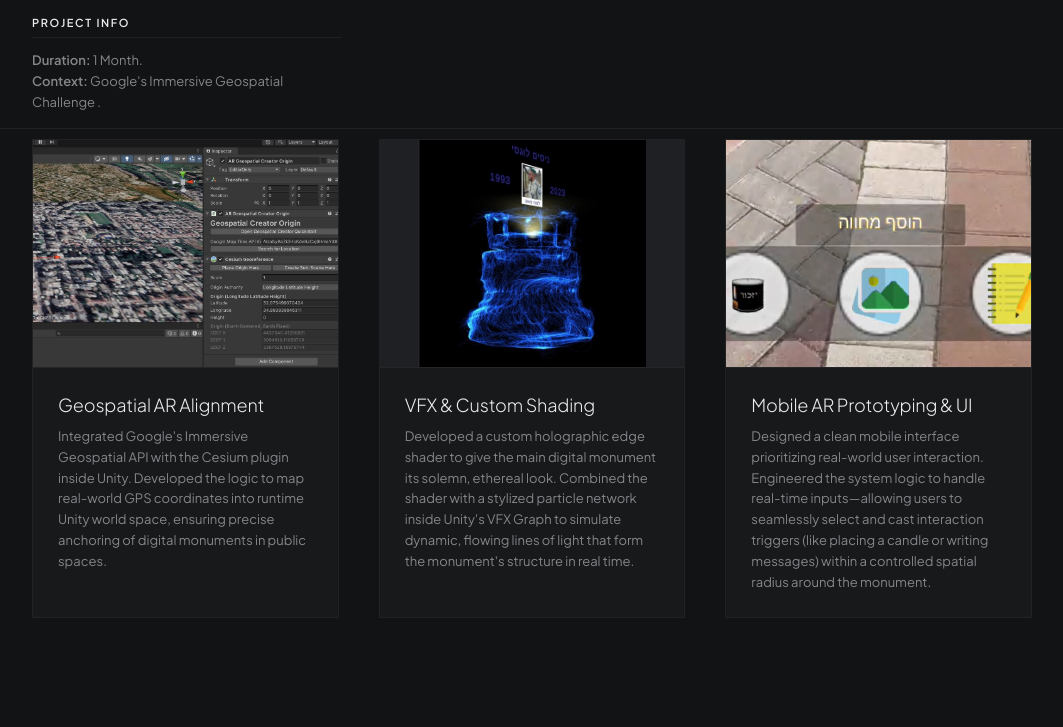
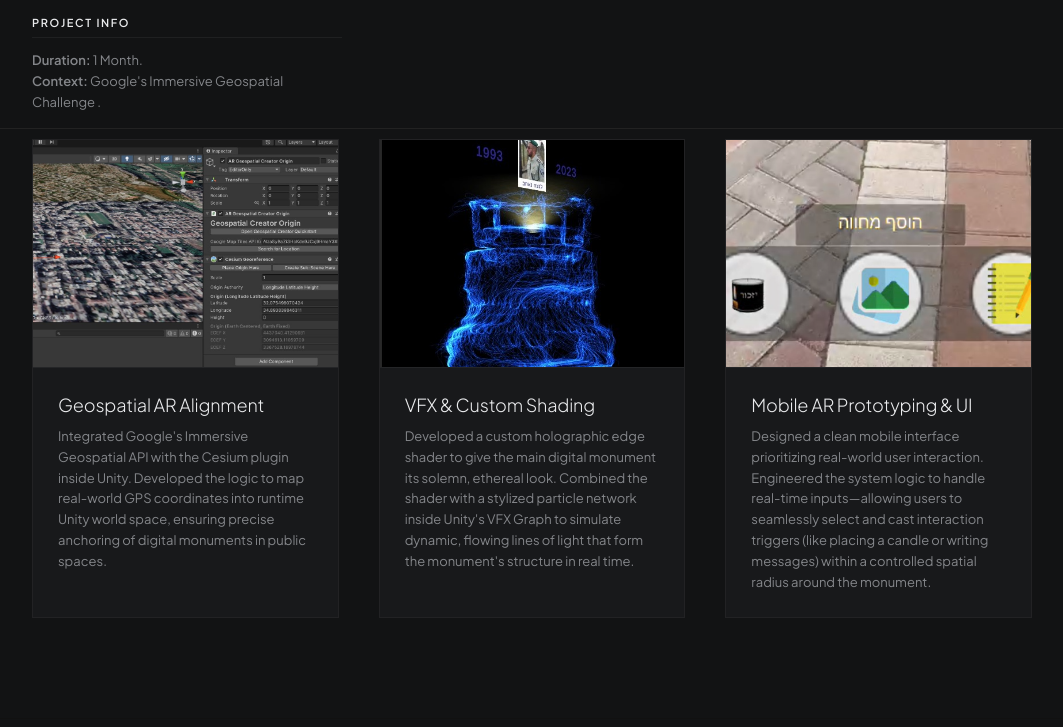
Before and after one commit to Shakedregev98/SRexperience-portfolio, a plain HTML site: page project-memoriar.html in a window 1280 px wide. Shown: the part 1276-2003 px from the top of the page, without its empty margins (108-1171 px from the left). Drawn offline with Linux system fonts and the light colour scheme.

Commit message:
Update project-memoriar.html

```diff
--- a/project-memoriar.html
+++ b/project-memoriar.html
@@ -82,7 +82,7 @@
 
         <div class="breakdown-card">
             <div class="breakdown-media-box">
-                <img src="Media/Images/Memoriar 2.jpeg" alt="VFX and Shaders" style="width: 100%; height: 100%; object-fit: contain; display: block;">
+                <img src="Media/Images/Memoriar 2.jpeg" alt="VFX and Shaders" style="width: 100%; height: 100%; object-fit: cover; display: block;">
             </div>
             <div class="breakdown-content">
                 <h3>VFX & Custom Shading</h3>
```
